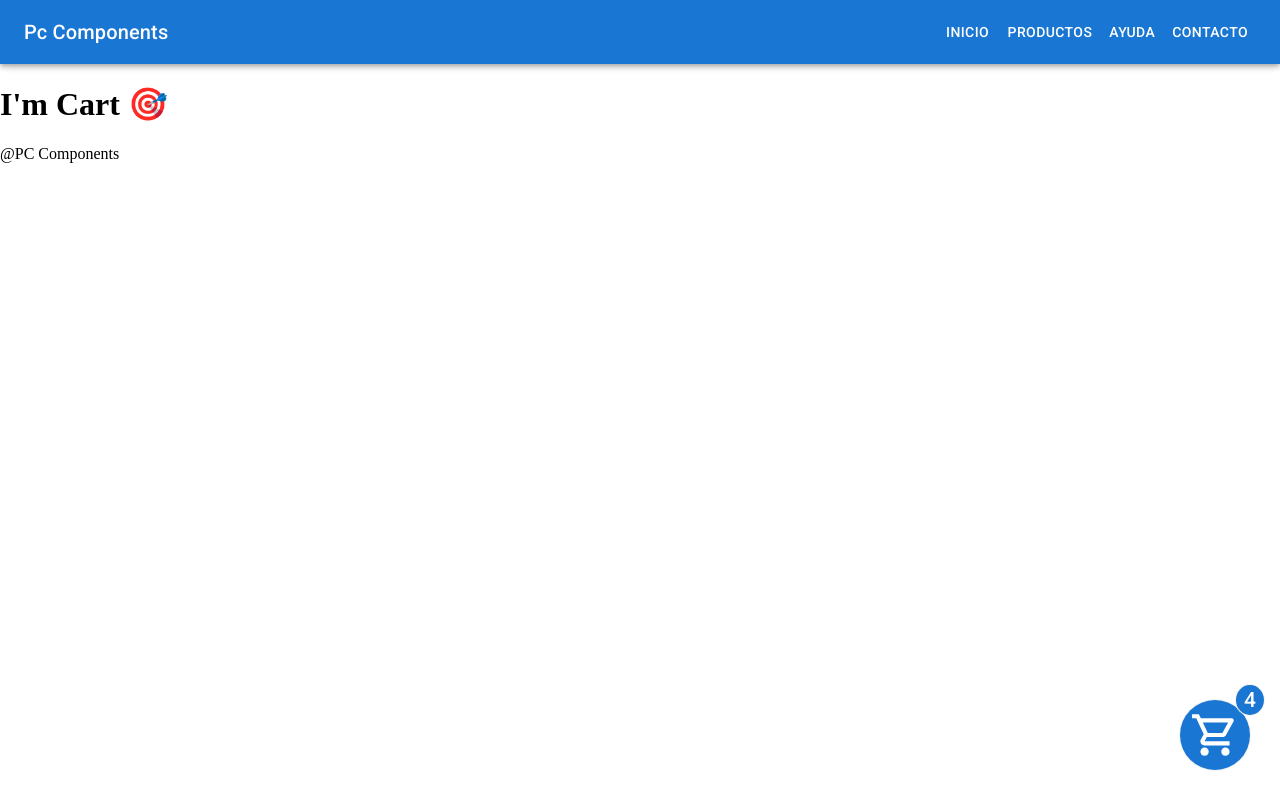
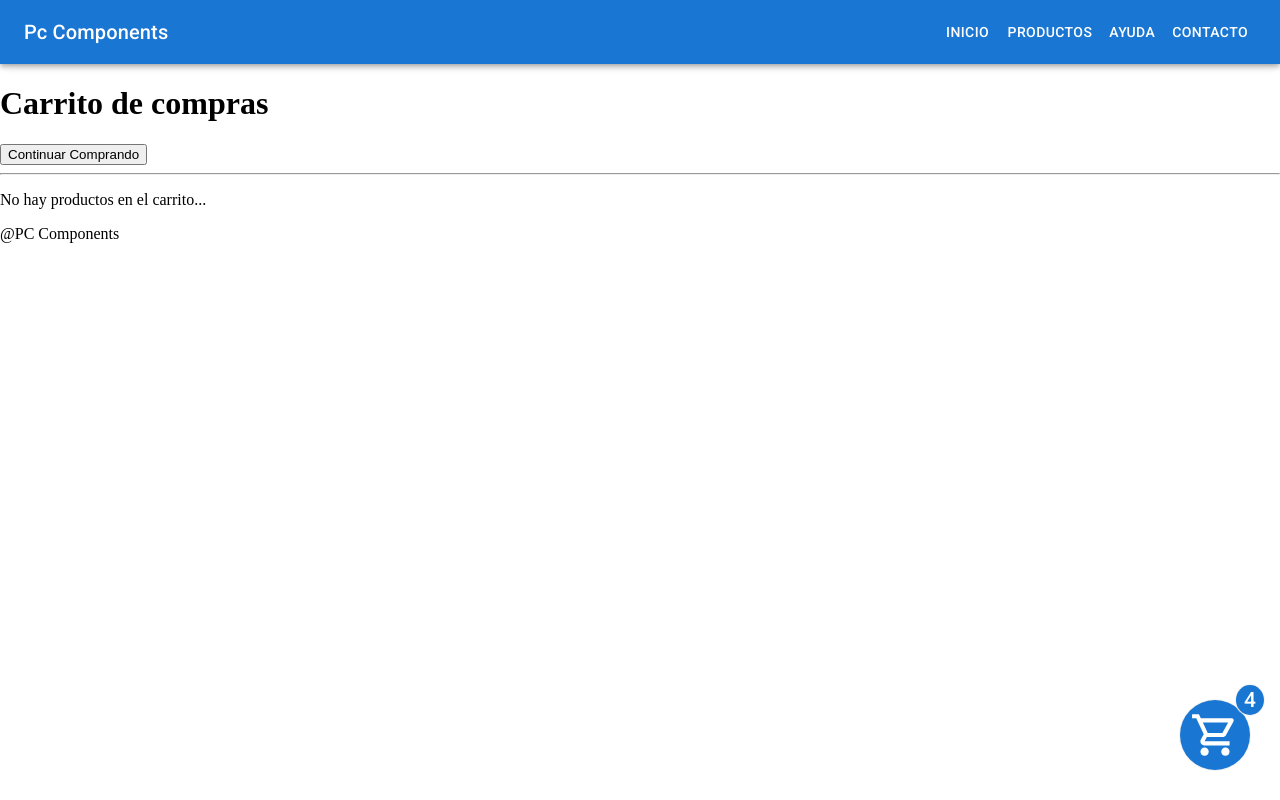
Before and after one commit to AlexAR93/react-course-with-coder, a React (Vite) app: page /cart in a window 1280 px wide. Built offline with nearby package versions, Linux system fonts and the light colour scheme.

Commit message:
adding cart functions

```diff
--- a/src/components/cart/index.jsx
+++ b/src/components/cart/index.jsx
@@ -1,8 +1,36 @@
+import { ImportExport } from "@mui/icons-material";
+import { useContext } from "react";
+import { Link } from "react-router-dom";
+import {CartContext} from "../../context/CartContext";
+
 const Cart = () => {
+
+    const {cartList, clear, deleteItem}= useContext(CartContext)
+
     return (
-        <>
-            <h1>I'm Cart 🎯</h1>
-        </>
+        <div>
+            <h1>Carrito de compras</h1>
+            {
+                cartList.length>0&&
+                <button onClick={clear}>Eliminar todo</button>
+            }
+            <Link to='/productos'><button>Continuar Comprando</button></Link>
+            <hr/>
+            <div>
+                {
+                    cartList.length==0?(<div>
+                        <p>No hay productos en el carrito...</p>
+                    </div>):
+                    cartList.map(item=><article>
+                        <img src={item.url} alt={item.name} />
+                        <h2>{item.name}</h2>
+                        <p>{item.price*item.qty}</p>
+                        <p>{item.qty} producto/s</p>
+                        <button onClick={deleteItem} value={item.id}>Quitar</button>
+                    </article>)
+                }
+            </div>
+        </div>
     );
 }
 
--- a/src/components/main/home/index.css
+++ b/src/components/main/home/index.css
@@ -47,7 +47,7 @@ main{
     width: 100%;
 }
 
-button{
+.back,.next{
     margin: 0 5%;
     z-index: 10;
     background: rgba(168, 168, 168, 0.661);
@@ -57,13 +57,16 @@ button{
     padding: 10px 15px;
     cursor: pointer;
 }
-button:hover{
+.back:hover,.next:hover{
     background: #1976D2;
 }
 
 .latest-news-container h2{
     margin: 0;
     padding: 10px 0;
+    text-transform: uppercase;
+    font-size: 1.3rem;
+    font-weight: 100;
 }
 
 @media (min-width:768px) {
--- a/src/components/main/products/ItemDetail.jsx
+++ b/src/components/main/products/ItemDetail.jsx
@@ -1,15 +1,18 @@
 import { Button } from '@mui/material';
-import { useState } from 'react';
+import { useState, useContext } from 'react';
 import { Link } from 'react-router-dom';
 import ItemCount from './ItemCount';
 import { DetailContainer, WrapperDetail, ImgContainer, ImageDetail, InfoContainer, Title, Desc, Price } from './styledComponents';
-
+import {CartContext} from '../../../context/CartContext'
 const ItemDetail = ({ item }) => {
     const [itemCount, setItemCount] = useState(0);
+
+    const {addToCart}=useContext(CartContext)
 
     const onAdd = (qty) => {
         alert("You have selected " + qty + " items.");
         setItemCount(qty);
+        addToCart(item, qty)
     }
 
     return (
--- /dev/null
+++ b/src/context/CartContext.jsx
@@ -0,0 +1,33 @@
+import { createContext, useState } from "react";
+export const CartContext = createContext()
+const CartContextProvider=(props)=>{
+    const [cartList, setCartList] = useState([])
+    const addToCart=(item, qty)=>{
+        const isItem=cartList.map(product=>product.name).includes(item.name);
+
+        let found = cartList.find(product => product.id === item.id);
+
+        !isItem?
+        (setCartList(c=>c=[
+            ...c,
+            {
+                ...item,
+                qty:qty
+            }
+        ])):
+        (found.qty += qty)
+    }
+    const clear=()=>{
+        setCartList([])
+    }
+
+    const deleteItem=(e)=>{
+        setCartList(cartList.filter(product=>product.id!=e.target.value))
+    }
+    return(
+        <CartContext.Provider value={{cartList, addToCart,clear,deleteItem}}>
+            {props.children}
+        </CartContext.Provider>
+    )
+}
+export default CartContextProvider
--- a/src/routes/Routes.jsx
+++ b/src/routes/Routes.jsx
@@ -9,9 +9,11 @@ import { Box,Toolbar} from '@mui/material';
 import Home from "../components/main/home";
 import { useState } from "react";
 import { useEffect } from "react";
+import CartContextProvider from "../context/CartContext";
 const MyRoutes = () => {
 
     return (
+        <CartContextProvider>
             <BrowserRouter>
                 <Header/>
                 <Box component="main" className="main" sx={{ py: 3, px:1 }}>
@@ -31,6 +33,7 @@ const MyRoutes = () => {
 
                 <footer>@PC Components</footer>
             </BrowserRouter>
+        </CartContextProvider>
 
     );
 }
```
Lines whose indentation alone changed are shown as unchanged.
